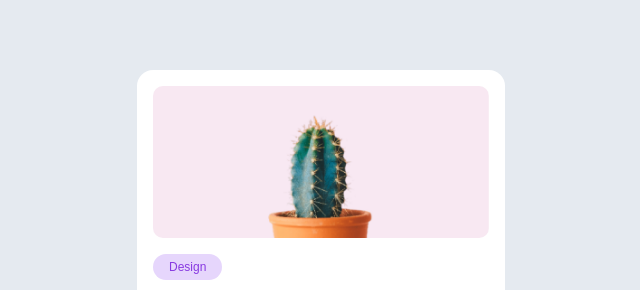
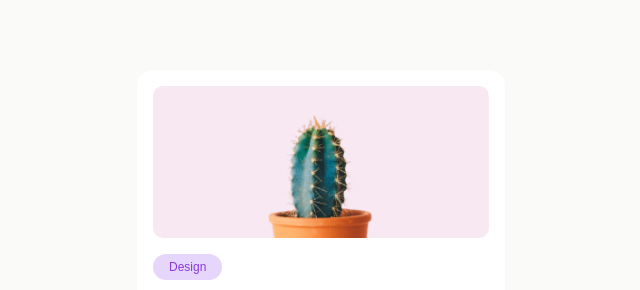
Before and after one commit to GiuseppeBellato/EmbracingMinimalism, a plain HTML site: page index.html in a window 1280 px wide. Shown: the part 94-384 px from the top of the page, without its empty margins (319-959 px from the left). Drawn offline with Linux system fonts and the light colour scheme.

Commit message:
color update V03

```diff
--- a/style.css
+++ b/style.css
@@ -1,6 +1,6 @@
 body{
     display: flex;
-    background-color: #E5EAF0 ;
+    background-color: #FAFAF9 ;
     font-family: 'Sora', sans-serif;
 }
 
```
